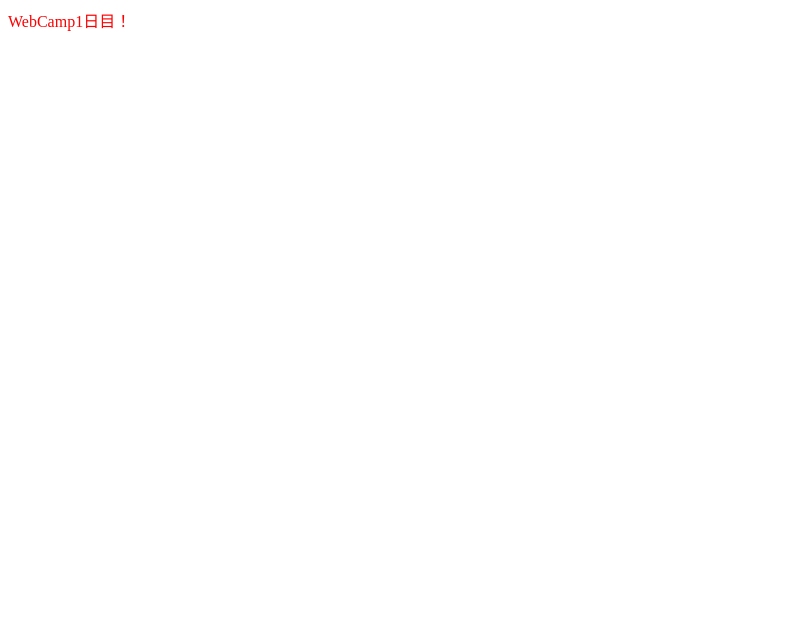
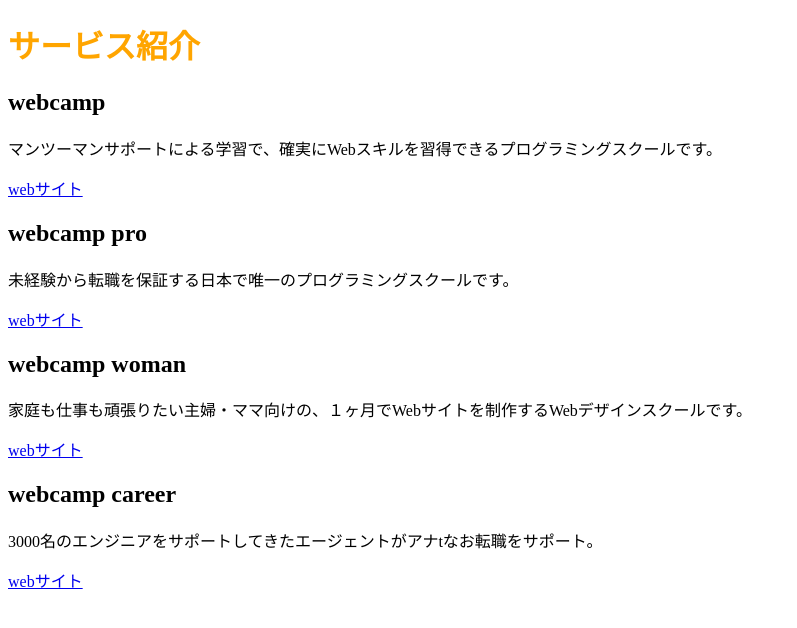
Before and after one commit to Shunta-Ono/html-css, a plain HTML site: page sample.html in a window 1280 px wide. Shown: the whole page, without its empty margins (0-797 px from the left). Drawn offline with Linux system fonts and the light colour scheme.

Commit message:
[Finish]1-2

```diff
--- a/sample.css
+++ b/sample.css
@@ -1,3 +1,3 @@
-*{
-  color: red;
+h1 {
+  color: orange;
 }
--- a/sample.html
+++ b/sample.html
@@ -6,6 +6,18 @@
     <link rel="stylesheet" type="text/css" href="sample.css">
 </head>
 <body>
-    WebCamp1日目！
+    <h1>サービス紹介</h1>
+    <h2>webcamp</h2>
+    <p>マンツーマンサポートによる学習で、確実にWebスキルを習得できるプログラミングスクールです。</p>
+    <a href="#">webサイト</a>
+    <h2>webcamp pro</h2>
+    <p>未経験から転職を保証する日本で唯一のプログラミングスクールです。</p>
+    <a href="#">webサイト</a>
+    <h2>webcamp woman</h2>
+    <p>家庭も仕事も頑張りたい主婦・ママ向けの、１ヶ月でWebサイトを制作するWebデザインスクールです。</p>
+    <a href="#">webサイト</a>
+    <h2>webcamp career</h2>
+    <p>3000名のエンジニアをサポートしてきたエージェントがアナtなお転職をサポート。</p>
+    <a href="#">webサイト</a>
 </body>
 </html>
```
